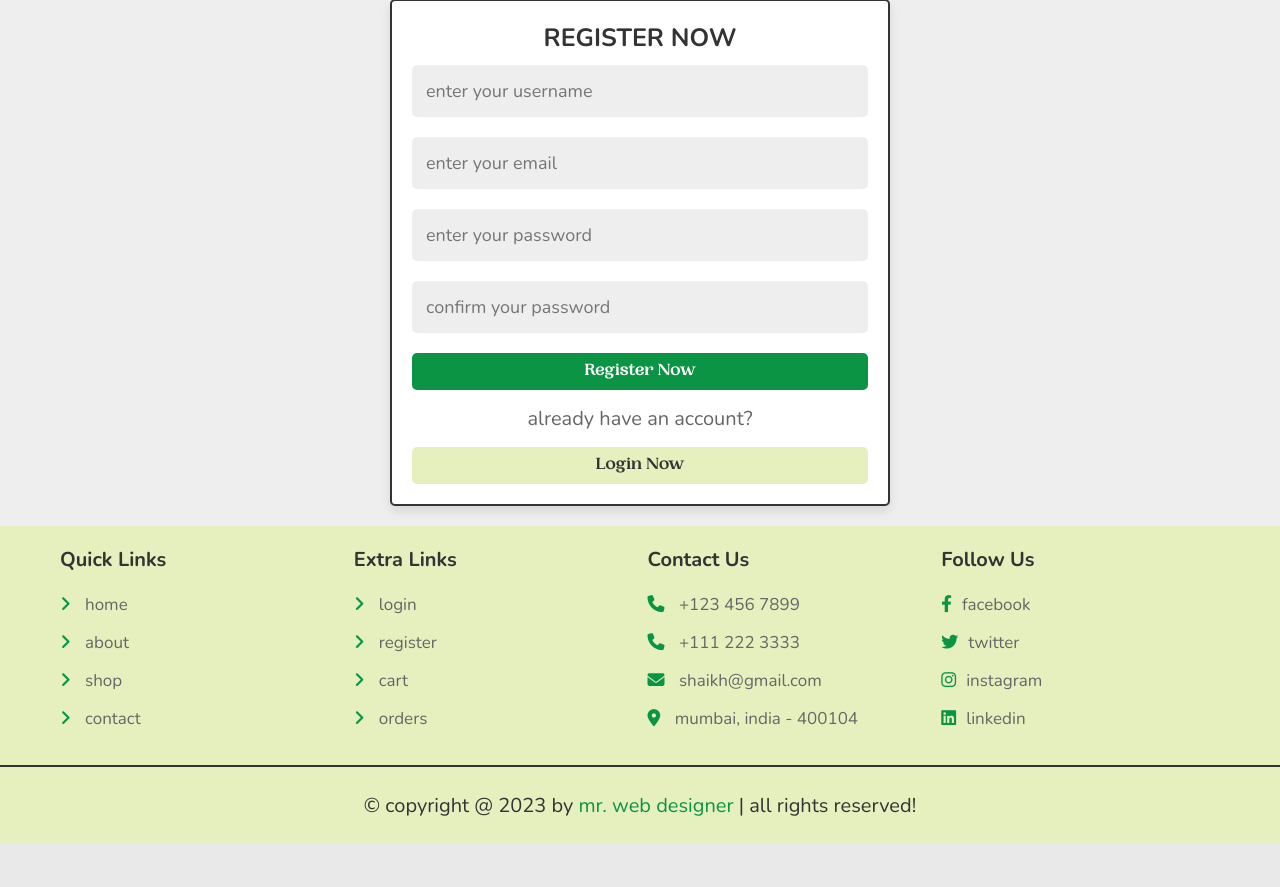
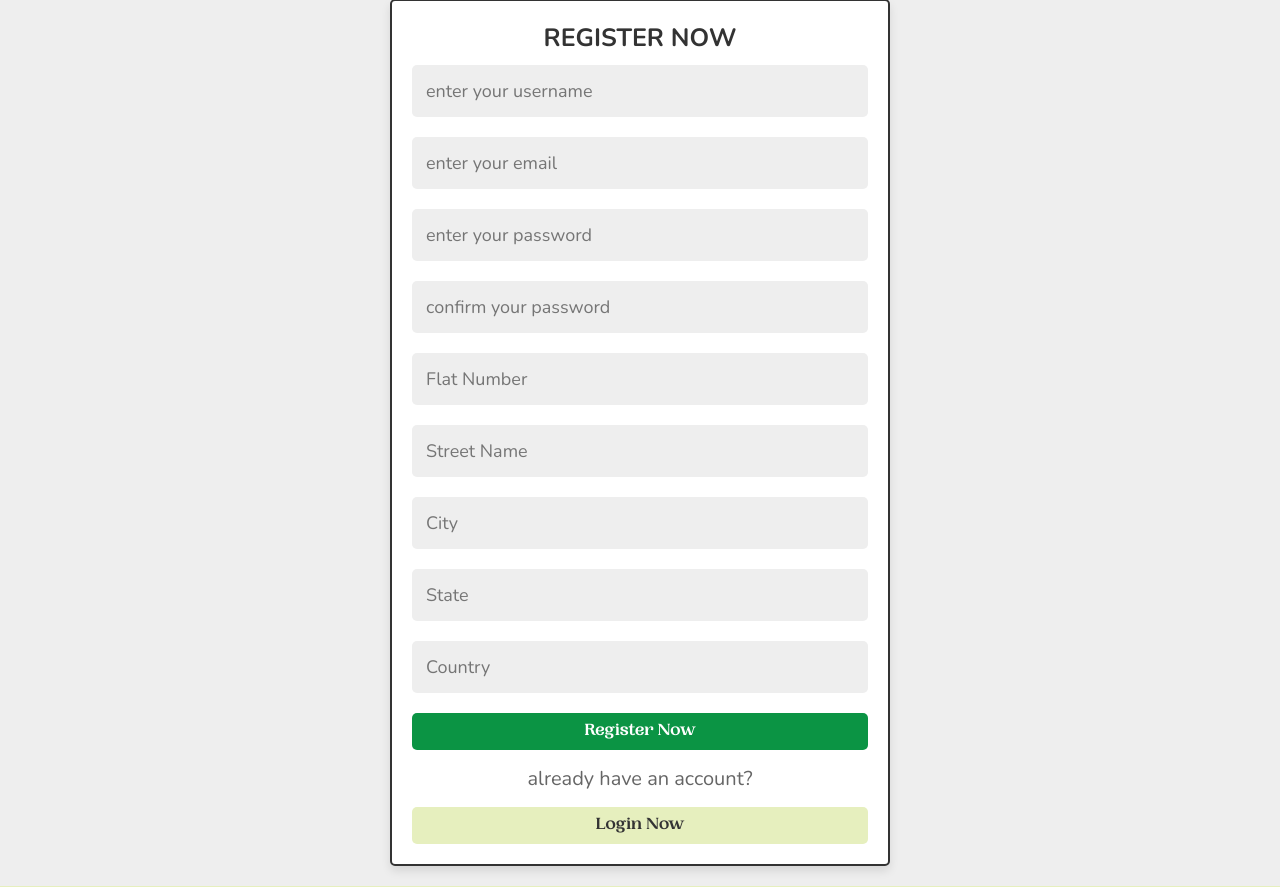
Before and after one commit to Vinzaghi/KindlePHWebApp, a PHP site: page /user_register.php in a window 1280 px wide. Shown: the part 95-982 px from the top of the page. Before the commit the page ends 939 px from the top, so only its background shows below. Run offline with PHP 8.4, Linux system fonts and the light colour scheme; tables that the repository leaves empty hold one stand-in row (values such as "Sample post"); some libraries are stand-ins or nearby versions.

Commit message:
Update user_register.php
Added more information for the Register module

```diff
--- a/120p/user_register.php
+++ b/120p/user_register.php
@@ -20,6 +20,17 @@ if(isset($_POST['submit'])){
    $pass = filter_var($pass, FILTER_SANITIZE_STRING);
    $cpass = sha1($_POST['cpass']);
    $cpass = filter_var($cpass, FILTER_SANITIZE_STRING);
+   $adl1 = $_POST['adl1'];
+   $adl1 = filter_var($adl1, FILTER_SANITIZE_STRING);
+   $adl2 = $_POST['adl2'];
+   $adl2 = filter_var($adl2, FILTER_SANITIZE_STRING);
+   $city = $_POST['city'];
+   $city = filter_var($city, FILTER_SANITIZE_STRING);
+   $state = $_POST['state'];
+   $state = filter_var($state, FILTER_SANITIZE_STRING);
+   $country = $_POST['country'];
+   $country = filter_var($country, FILTER_SANITIZE_STRING);
+
 
    $select_user = $conn->prepare("SELECT * FROM `users` WHERE email = ?");
    $select_user->execute([$email,]);
@@ -33,6 +44,8 @@ if(isset($_POST['submit'])){
       }else{
          $insert_user = $conn->prepare("INSERT INTO `users`(name, email, password) VALUES(?,?,?)");
          $insert_user->execute([$name, $email, $cpass]);
+         $insert_add = $conn->prepare("INSERT INTO `address`(adl1, adl2, city, state, country) VALUES(?,?,?,?,?)");
+         $insert_add->execute([$adl1, $adl2, $city, $state, $country]);
          $message[] = 'registered successfully, login now please!';
       }
    }
@@ -68,6 +81,15 @@ if(isset($_POST['submit'])){
       <input type="email" name="email" required placeholder="enter your email" maxlength="50"  class="box" oninput="this.value = this.value.replace(/\s/g, '')">
       <input type="password" name="pass" required placeholder="enter your password" maxlength="20"  class="box" oninput="this.value = this.value.replace(/\s/g, '')">
       <input type="password" name="cpass" required placeholder="confirm your password" maxlength="20"  class="box" oninput="this.value = this.value.replace(/\s/g, '')">
+      <input type="text" name="adl1" required placeholder="Flat Number" maxlength="20"  class="box" oninput="this.value = this.value.replace(/\s/g, '')">
+      <input type="text" name="adl2" required placeholder="Street Name" maxlength="20"  class="box" oninput="this.value = this.value.replace(/\s/g, '')">
+      <input type="text" name="city" required placeholder="City" maxlength="20"  class="box" oninput="this.value = this.value.replace(/\s/g, '')">
+      <input type="text" name="state" required placeholder="State" maxlength="20"  class="box" oninput="this.value = this.value.replace(/\s/g, '')">
+      <input type="text" name="country" required placeholder="Country" maxlength="20"  class="box" oninput="this.value = this.value.replace(/\s/g, '')">
+
+
+
+
       <input type="submit" value="register now" class="btn" name="submit">
       <p>already have an account?</p>
       <a href="user_login.php" class="option-btn">login now</a>
```
